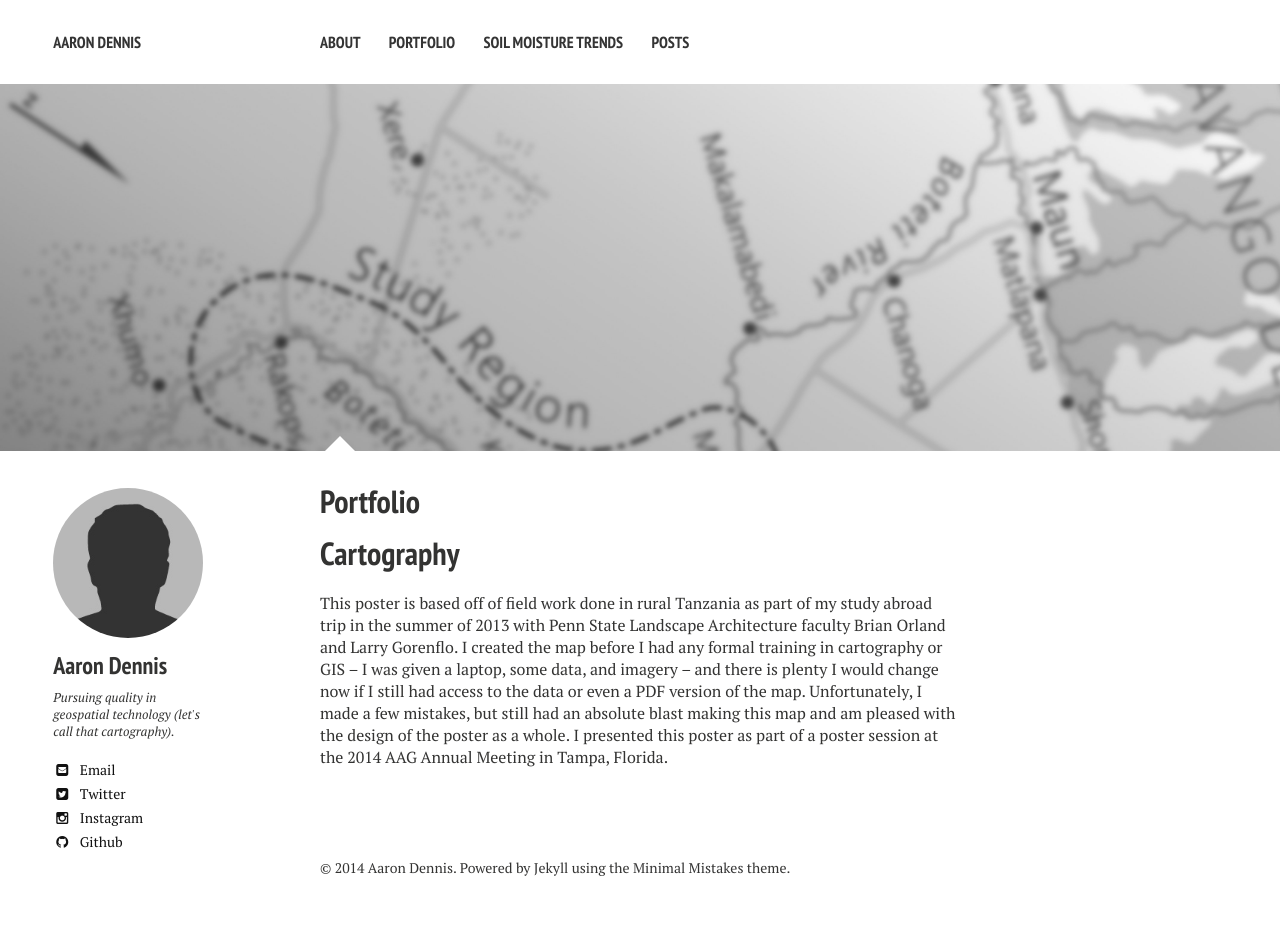
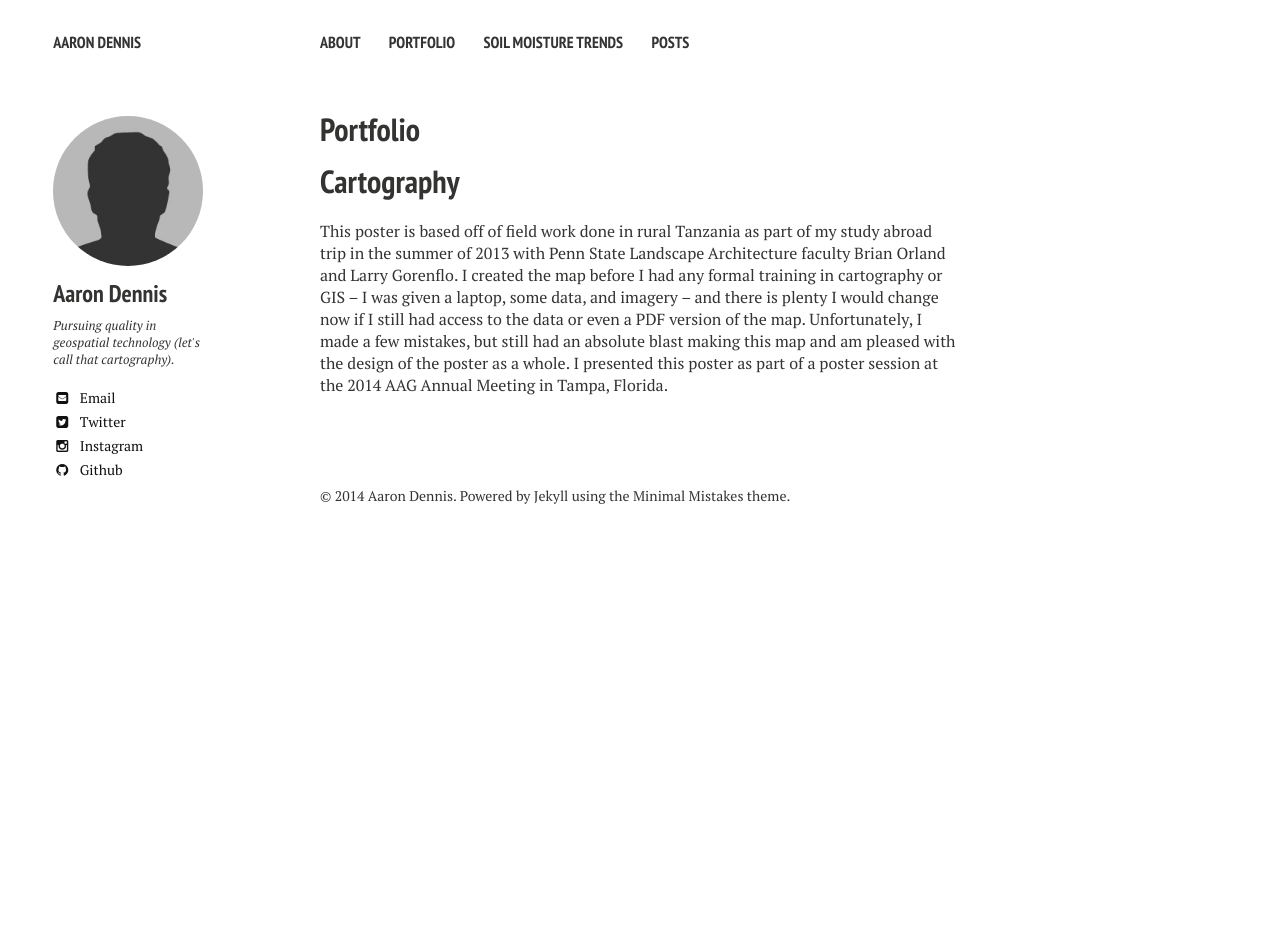
Before and after one commit to Joe-Robertson/aaronpdennis.github.io, a Jekyll site: the page built from portfolio/index.md, in a window 1280 px wide. Built offline with Jekyll 4.4.1, drawn with Linux system fonts in a browser that asks for light colours; nearby versions of some CDN libraries; after the commit the page ends 900 px from its top, so only the background shows below that.

Commit message:
no feature image

```diff
--- a/portfolio/index.md
+++ b/portfolio/index.md
@@ -5,7 +5,7 @@ tags: [portfolio]
 modified: 2014-11-05T13:00:00.573882-04:00
 comments: false
 image:
-  feature: boteti-wide.jpg
+feature:
   credit:
   creditlink:
 ---
```
